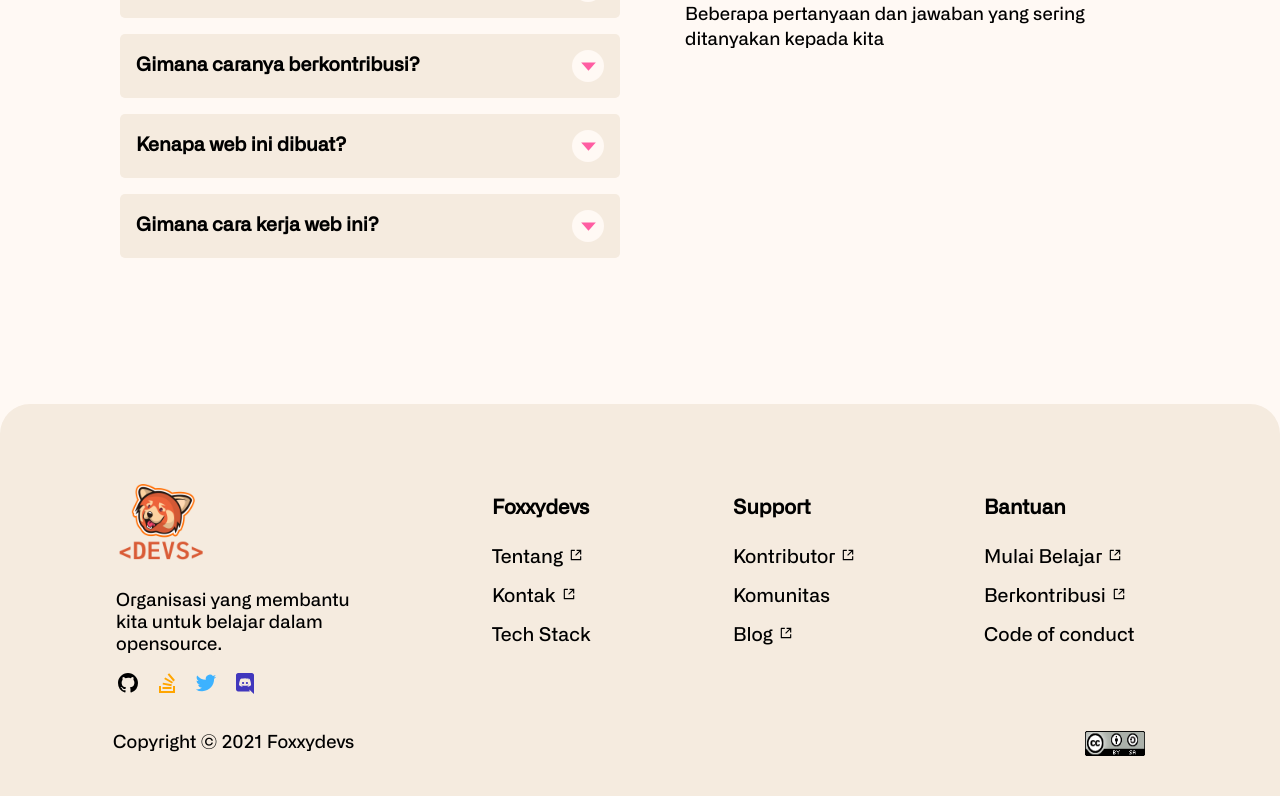
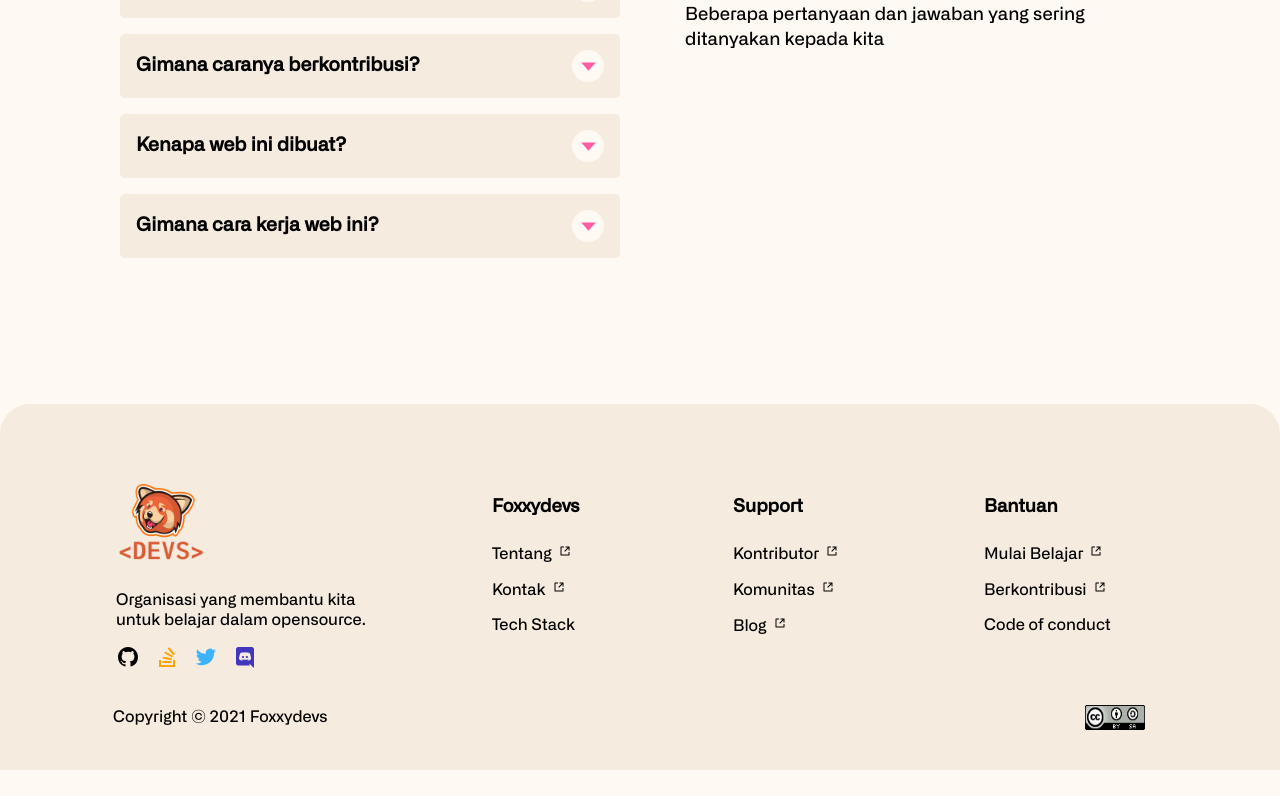
Before and after one commit to foxxydevs/foxxydevs, a React (Create React App) app: page / in a window 1280 px wide. Shown: the part 1845-2641 px from the top of the page. After the commit the page ends 2615 px from the top, so only its background shows below. Built offline with nearby package versions, Linux system fonts and the light colour scheme.

Commit message:
feat: adding a function for send message and change some styling in footer

```diff
--- a/package.json
+++ b/package.json
@@ -16,6 +16,7 @@
     "@types/react-helmet": "^6.1.4",
     "@types/react-router": "^5.1.17",
     "@types/react-router-dom": "^5.3.2",
+    "emailjs-com": "^3.2.0",
     "react": "^17.0.2",
     "react-dom": "^17.0.2",
     "react-helmet": "^6.1.0",
--- a/src/components/LayoutComponent/FooterComponent/Footer.styles.ts
+++ b/src/components/LayoutComponent/FooterComponent/Footer.styles.ts
@@ -111,7 +111,7 @@
 
 export const FooterDescription = styled.p`
   max-width: 250px;
-  font-size: 18px;
+  font-size: 16px;
   font-family: 'AllianceM';
 
   @media screen and (max-width: 428px) {
@@ -138,7 +138,7 @@
 export const FooterSubtitle = styled.h3`
   font-family: 'AllianceM';
   margin-top: 20px;
-  font-size: 20px;
+  font-size: 18px;
 
   @media screen and (max-width: 428px) {
     font-size: 17px;
@@ -163,7 +163,12 @@
 export const FooterLinks = styled(Link)`
   text-decoration: none;
   color: ${colours.black};
-  font-size: 19px;
+  font-size: 16px;
+
+  svg {
+    padding: 2px;
+    margin-left: 5px;
+  }
 
   @media screen and (max-width: 428px) {
     font-size: 17px;
@@ -204,7 +209,7 @@
   font-family: 'AllianceM';
   display: flex;
   align-items: center;
-  font-size: 18px;
+  font-size: 16px;
 
   @media screen and (max-width: 428px) {
     font-size: 17px;
--- a/src/components/LayoutComponent/FooterComponent/Footer.tsx
+++ b/src/components/LayoutComponent/FooterComponent/Footer.tsx
@@ -79,16 +79,16 @@
                 <FooterSubtitle>Foxxydevs</FooterSubtitle>
                 <FooterMenu>
                   <FooterItem>
-                    <FooterLinks to='/#about'>Tentang</FooterLinks>
-                    <RiShareBoxLine
-                      style={{ padding: '1px', marginLeft: '5px' }}
-                    />
+                    <FooterLinks to='/#about'>
+                      Tentang
+                      <RiShareBoxLine />
+                    </FooterLinks>
                   </FooterItem>
                   <FooterItem>
-                    <FooterLinks to='/#about'>Kontak</FooterLinks>
-                    <RiShareBoxLine
-                      style={{ padding: '1px', marginLeft: '5px' }}
-                    />
+                    <FooterLinks to='/#about'>
+                      Kontak
+                      <RiShareBoxLine />
+                    </FooterLinks>
                   </FooterItem>
                   <FooterItem>
                     <FooterLinks to='/#about'>Tech Stack</FooterLinks>
@@ -100,19 +100,22 @@
                 <FooterSubtitle>Support</FooterSubtitle>
                 <FooterMenu>
                   <FooterItem>
-                    <FooterLinks to='/#about'>Kontributor</FooterLinks>
-                    <RiShareBoxLine
-                      style={{ padding: '1px', marginLeft: '5px' }}
-                    />
+                    <FooterLinks to='/#about'>
+                      Kontributor
+                      <RiShareBoxLine />
+                    </FooterLinks>
                   </FooterItem>
                   <FooterItem>
-                    <FooterLinks to='/#about'>Komunitas</FooterLinks>
+                    <FooterLinks to='/#about'>
+                      Komunitas
+                      <RiShareBoxLine />
+                    </FooterLinks>
                   </FooterItem>
                   <FooterItem>
-                    <FooterLinks to='/#about'>Blog</FooterLinks>
-                    <RiShareBoxLine
-                      style={{ padding: '1px', marginLeft: '5px' }}
-                    />
+                    <FooterLinks to='/#about'>
+                      Blog
+                      <RiShareBoxLine />
+                    </FooterLinks>
                   </FooterItem>
                 </FooterMenu>
               </section>
@@ -121,16 +124,16 @@
                 <FooterSubtitle>Bantuan</FooterSubtitle>
                 <FooterMenu>
                   <FooterItem>
-                    <FooterLinks to='/#about'>Mulai Belajar</FooterLinks>
-                    <RiShareBoxLine
-                      style={{ padding: '1px', marginLeft: '5px' }}
-                    />
+                    <FooterLinks to='/#about'>
+                      Mulai Belajar
+                      <RiShareBoxLine />
+                    </FooterLinks>
                   </FooterItem>
                   <FooterItem>
-                    <FooterLinks to='/#about'>Berkontribusi</FooterLinks>
-                    <RiShareBoxLine
-                      style={{ padding: '1px', marginLeft: '5px' }}
-                    />
+                    <FooterLinks to='/#about'>
+                      Berkontribusi
+                      <RiShareBoxLine />
+                    </FooterLinks>
                   </FooterItem>
                   <FooterItem>
                     <FooterLinks to='/#about'>Code of conduct</FooterLinks>
--- a/src/components/PagesComponents/Contact/Contact.styles.ts
+++ b/src/components/PagesComponents/Contact/Contact.styles.ts
@@ -224,3 +224,17 @@
     font-size: 14px;
   }
 `;
+
+export const Message = styled.div`
+  padding: 12px;
+  background: #519259;
+  margin-left: -4px;
+  font-family: 'AllianceM';
+  color: ${colours.sweetwhite};
+  margin-bottom: 10px;
+  border-radius: 2px;
+
+  @media screen and (max-width: 884px) {
+    margin-left: 0px;
+  }
+`;
--- a/src/components/PagesComponents/Contact/Contact.tsx
+++ b/src/components/PagesComponents/Contact/Contact.tsx
@@ -1,7 +1,9 @@
 import CustomArtboard from 'components/ArtboardComponent/CustomArtboard/CustomArtboard';
+import emailjs from 'emailjs-com';
 import { colours } from 'config/Colours.styles';
 import {
   HeadingOne,
+  Message,
   Subtitle,
   TextWrapper,
   WrapperColumn,
@@ -12,12 +14,32 @@
   MessageForm,
   Button,
 } from './Contact.styles';
+import { useState } from 'react';
 
 type ContactProps = {
   start?: string;
 };
 
 const Contact: React.FC<ContactProps> = () => {
+  const [statusMessage, setStatusMessage] = useState(false);
+
+  function sendEmail(e: any) {
+    e.preventDefault();
+
+    emailjs
+      .sendForm(
+        'service_h158xz4',
+        'template_quvs9ke',
+        e.target,
+        'user_sMW3i3hzttknWgI9scTXX'
+      )
+      .then((res) => {
+        setStatusMessage(true);
+        console.log(res);
+      })
+      .catch((err) => console.log(err));
+  }
+
   return (
     <>
       <CustomArtboard padding='50px 0' itemStart={true} haveBackground>
@@ -28,14 +50,27 @@
         </WrapperColumn>
         <WrapperColumn>
           <TextWrapper>
+            {statusMessage ? (
+              <Message>🥳 Selamat! Pesan berhasil terkirim</Message>
+            ) : (
+              <div></div>
+            )}
+
             <HeadingOne>Kontak Bantuan</HeadingOne>
             <Subtitle>Kamu punya pesan untuk kita? Kuy buat</Subtitle>
-            <Form>
+            <Form onSubmit={sendEmail}>
               <InputForm
                 placeholder='Siapa namamu atau apa emailmu?'
-                type='email'
+                type='name'
+                name='username'
+                required
               />
-              <MessageForm placeholder='Apa pesan kamu?' />
+              <MessageForm
+                placeholder='Apa pesan kamu?'
+                typeof='message'
+                name='message'
+                required
+              />
               <Button
                 big
                 fontBig
```
Also changed, not shown: 1 other file (tests, documents, lock files or other folders).
